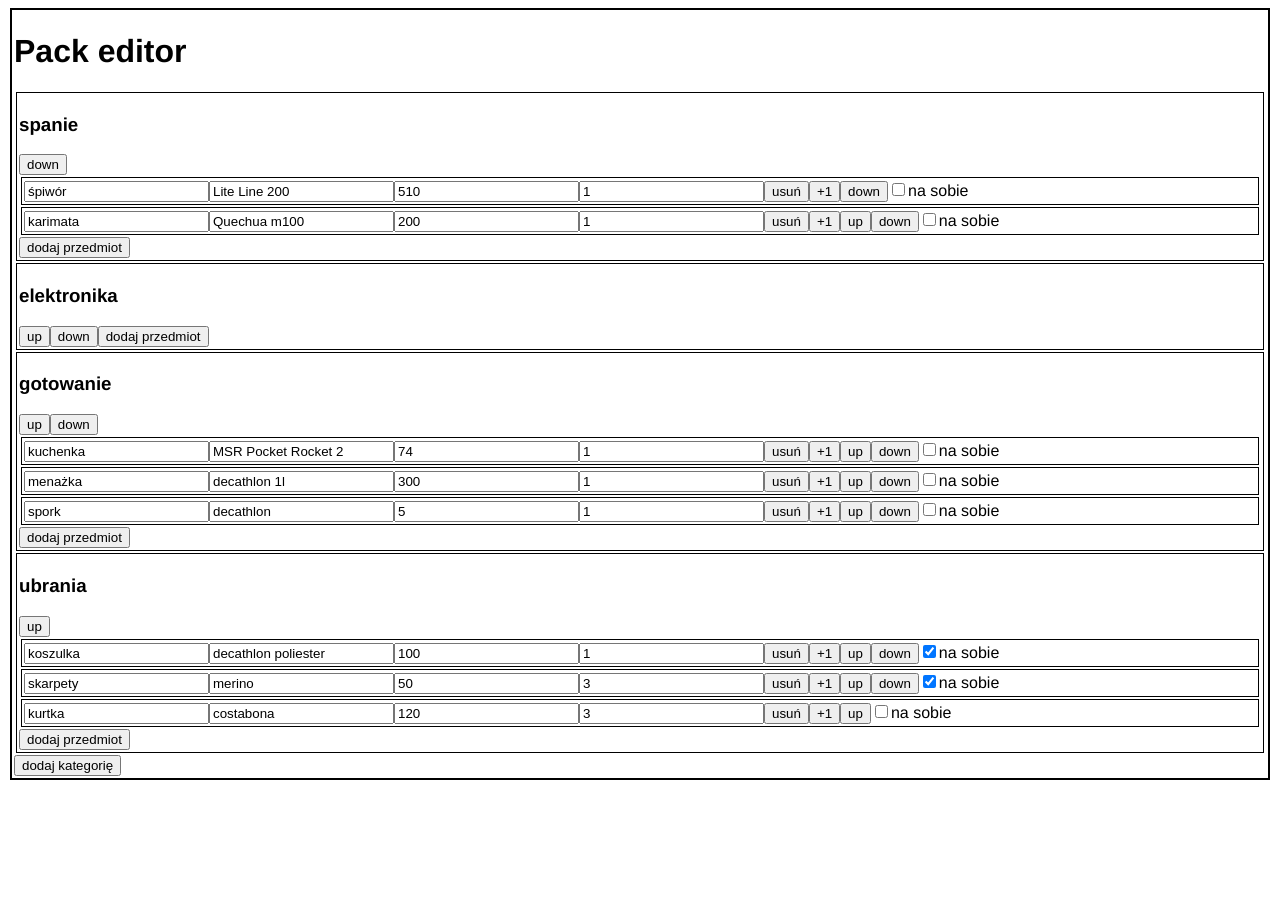
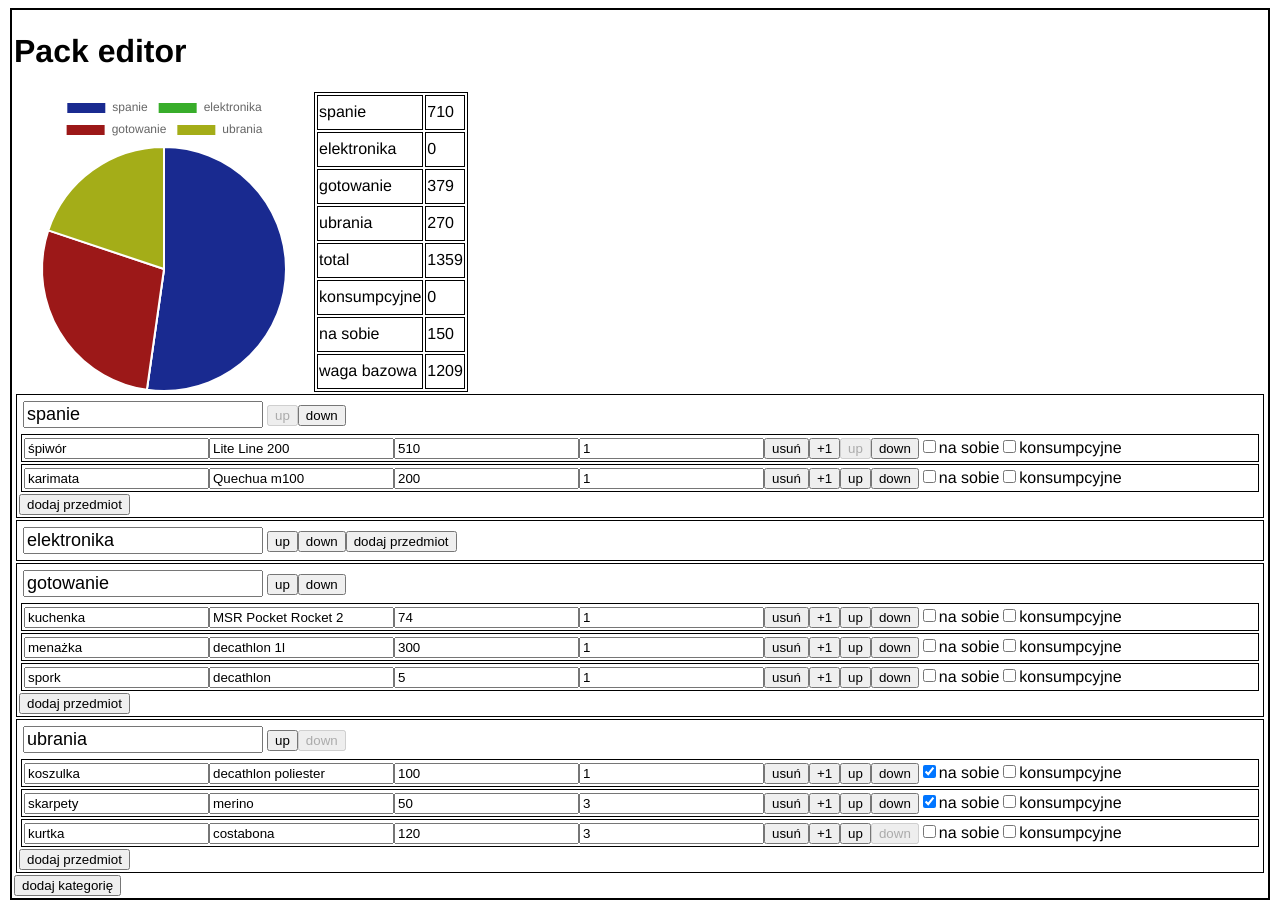
Before and after one commit to katek1094/hikegear_frontend, a Vue app: page / in a window 1280 px wide. Before the commit the page ends 800 px from the top, so only its background shows below. Built offline with nearby package versions, Linux system fonts and the light colour scheme.

Commit message:
more new features

```diff
--- a/package.json
+++ b/package.json
@@ -8,6 +8,7 @@
     "lint": "vue-cli-service lint"
   },
   "dependencies": {
+    "chart.js": "^2.9.4",
     "core-js": "^3.6.5",
     "vue": "^3.0.5",
     "vue-router": "^4.0.3",
--- a/src/components/Category.vue
+++ b/src/components/Category.vue
@@ -1,9 +1,10 @@
 <template>
   <div class="category">
-    <h3>{{category.name}}</h3>
-    <button v-if="!category.cant_move_up" type="button" @click="up">up</button>
-    <button v-if="!category.cant_move_down" type="button" @click="down">down</button>
-    <Item v-for="item in category.items" :key="item" :item="item"/>
+    <input class="category_name" type="text" :value="category.name" placeholder="category name" @input="changeName">
+<!--    TODO: add description-->
+    <button :disabled="category.cant_move_up" type="button" @click="up">up</button>
+    <button :disabled="category.cant_move_down" type="button" @click="down">down</button>
+    <Item v-for="item in category.items" :key="item.id" :item="item"/>
     <button type="button" @click="addItem">dodaj przedmiot</button>
   </div>
 </template>
@@ -25,6 +26,9 @@
     },
     addItem() {
       this.$store.dispatch('editor/addItem', this.category.id)
+    },
+    changeName(e) {
+      this.$store.commit('editor/renameCategory', {id: this.category.id, name: e.target.value})
     }
   }
 }
@@ -36,4 +40,8 @@
   padding: 2px;
   margin: 2px;
 }
+.category_name {
+  font-size: 18px;
+  margin: 4px;
+}
 </style>
--- /dev/null
+++ b/src/components/Chart.vue
@@ -0,0 +1,61 @@
+<template>
+  <div class="canvas__wrapper">
+    <canvas id="summary-chart"></canvas>
+  </div>
+</template>
+
+<script>
+import Chart from 'chart.js';
+export default {
+  name: "Chart",
+  props: {
+    data_array: Array,
+    data_labels: Array
+  },
+  data() {
+    return {
+      chart: {},
+      chart_data: {
+        datasets: [{
+          data: this.data_array,
+          backgroundColor: ['rgb(25,42,144)', 'rgb(56,173,42)', 'rgba(156,24,24)', 'rgb(164,173,24)']
+        }],
+        labels: this.data_labels
+      },
+      chart_options: {
+          responsive: true,
+          maintainAspectRatio: false
+      }
+    }
+  },
+  methods: {
+    createChart() {
+      this.chart =  new Chart(document.getElementById('summary-chart'), {
+        type: 'pie',
+        data: this.chart_data,
+        options: this.chart_options,
+      });
+    },
+    updateChart() {
+      this.chart.data.datasets[0].data = this.data_array
+      this.chart.data.labels = this.data_labels
+      this.chart.update()
+    }
+  },
+  watch: {
+    data_array: function () {
+      this.updateChart()
+    }
+  },
+  mounted() {
+    this.createChart()
+  }
+}
+</script>
+
+<style scoped>
+.canvas__wrapper {
+  height: 300px;
+  width: 300px;
+}
+</style>
--- a/src/components/Editor.vue
+++ b/src/components/Editor.vue
@@ -1,6 +1,7 @@
 <template>
   <div class="editor">
     <h1>Pack editor</h1>
+    <Summary/>
     <Category v-for="category in packlist" :key="category" :category="category"/>
     <button type="button" @click="addCategory">dodaj kategorię</button>
   </div>
@@ -8,14 +9,10 @@
 
 <script>
 import Category from "@/components/Category";
+import Summary from "@/components/Summary";
 export default {
   name: "Editor",
-  components: {Category},
-  data() {
-    return {
-
-    }
-  },
+  components: {Summary, Category},
   computed: {
     packlist() {
       return this.$store.getters['editor/organized_list']
--- a/src/components/Item.vue
+++ b/src/components/Item.vue
@@ -1,17 +1,20 @@
 <template>
   <div class="item">
-    <input type="text" v-model="item_data.name">
-    <input type="text" v-model="item_data.description">
-    <input type="text" v-model="item_data.weight">
-    <input type="text" v-model="item_data.quantity">
+    <input type="text" :value="item.name" placeholder="name" @input="changeName">
+    <input type="text" :value="item.description" placeholder="description" @input="changeDescription">
+    <input type="number" :value="item.weight" @blur="changeWeight">
+    <input type="number" :value="item.quantity">
     <button type="button">usuń</button>
     <button type="button">+1</button>
-    <button v-if="!item_data.cant_move_up" type="button" @click="up">up</button>
-    <button v-if="!item_data.cant_move_down" type="button" @click="down">down</button>
-    <input type="checkbox" :id="'worn-' + item_data.id" :checked="item_data.worn" @click="check">
-    <label :for="'worn-' + item_data.id">na sobie</label>
+    <button :disabled="item.cant_move_up" type="button" @click="up">up</button>
+    <button :disabled="item.cant_move_down" type="button" @click="down">down</button>
+    <input type="checkbox" :id="'worn-' + item.id" :checked="item.worn" ref="worn_checkbox" @click="markAsWorn">
+    <label :for="'worn-' + item.id">na sobie</label>
+    <input type="checkbox" :id="'consumable-' + item.id" :checked="item.consumable"  ref="consumable_checkbox" @click="markAsConsumable">
+    <label :for="'consumable-' + item.id">konsumpcyjne</label>
+<!--    TODO: restrict checking only one checbox-->
   </div>
-</template>
+</template>q
 
 <script>
 export default {
@@ -19,24 +22,29 @@
   props: {
     item: Object
   },
-  data() {
-    return {
-      item_data: this.item
-    }
-  },
   methods: {
     up() {
-      this.$store.dispatch('editor/moveUp', this.item_data.id)
+      this.$store.dispatch('editor/moveUp', this.item.id)
     },
     down() {
-      this.$store.dispatch('editor/moveDown', this.item_data.id)
+      this.$store.dispatch('editor/moveDown', this.item.id)
     },
-    check() {
-      this.$store.commit('editor/markAsWorn', this.item_data.id)
-    }
-
+    markAsWorn() {
+      this.$store.commit('editor/markAsWorn', this.item.id)
+    },
+    markAsConsumable() {
+      this.$store.commit('editor/markAsConsumable', this.item.id)
+    },
+    changeName(e) {
+      this.$store.commit('editor/renameItem', {id: this.item.id, name: e.target.value})
+    },
+    changeDescription(e) {
+      this.$store.commit('editor/changeItemDescription', {id: this.item.id, description: e.target.value})
+    },
+    changeWeight(e) {
+      this.$store.commit('editor/changeItemWeight', {id: this.item.id, weight: e.target.value})
+    },
   }
-
 }
 </script>
 
--- a/src/components/Summary.vue
+++ b/src/components/Summary.vue
@@ -1,15 +1,39 @@
 <template>
-  <div>
-
+  <div class="summary__wrapper">
+    <Chart :data_array="summary_data.data" :data_labels="summary_data.labels"/>
+    <table class="summary__table">
+      <tr v-for="(data, index) in summary_data.data" :key="data">
+        <td>{{summary_data.labels[index]}}</td><td>{{data}}</td>
+      </tr>
+      <tr><td>total</td><td>{{summary_data.total_weight}}</td></tr>
+      <tr><td>konsumpcyjne</td><td>{{summary_data.consumable_weight}}</td></tr>
+      <tr><td>na sobie</td><td>{{summary_data.worn_weight}}</td></tr>
+      <tr><td>waga bazowa</td><td>{{summary_data.base_weight}}</td></tr>
+    </table>
   </div>
 </template>
 
 <script>
+import Chart from "@/components/Chart";
 export default {
-  name: "Summary"
+  name: "Summary",
+  components: {Chart},
+  computed: {
+    summary_data() {
+      return this.$store.getters['editor/summary_data']
+    }
+  },
 }
 </script>
 
 <style scoped>
-
+.summary__wrapper {
+  display: flex;
+}
+.summary__table {
+  border: 1px solid black;
+}
+.summary__table td {
+  border: 1px solid black;
+}
 </style>
--- a/src/store/editor/getters.js
+++ b/src/store/editor/getters.js
@@ -1,4 +1,33 @@
 export default {
+    summary_data(state) {
+        let list = state.list
+        let data = []
+        let labels = []
+        let total_weight = 0
+        let consumable_weight = 0
+        let worn_weight = 0
+        for (let i = 0; i < list.length; i++) {
+            let dt = list[i]
+            if (dt.type === 'category') {
+                data.push(0)
+                labels.push(dt.name)
+            }
+            else {
+                data[data.length - 1] += parseInt(dt.weight)
+                total_weight += parseInt(dt.weight)
+                if (dt.consumable) {consumable_weight += parseInt(dt.weight)}
+                if (dt.worn) {worn_weight += parseInt(dt.weight)}
+            }
+        }
+        return {
+            data,
+            labels,
+            total_weight,
+            consumable_weight,
+            worn_weight,
+            base_weight: total_weight - consumable_weight - worn_weight
+        }
+    },
     organized_list: state => {
         let list = state.list
         let results = []
@@ -19,18 +48,12 @@
             }
         }
         results[0].cant_move_up = true
-        for (let i = 0; i < results.length; i++) {
-            if (results[i].items.length !== 0) {
-                results[i].items[0].cant_move_up = true
-                break
-            }
+        if (results[0].items.length !== 0) {
+            results[0].items[0].cant_move_up = true
         }
         results[results.length - 1].cant_move_down = true
-        for (let i = results.length - 1; i >= 0; i--) {
-            if (results[i].items.length !== 0) {
-                results[i].items[results[i].items.length - 1].cant_move_down = true
-                break
-            }
+        if (results[results.length - 1].items.length !== 0) {
+            results[results.length - 1].items[results[results.length - 1].items.length - 1].cant_move_down = true
         }
         return results
     }
--- a/src/store/editor/index.js
+++ b/src/store/editor/index.js
@@ -23,7 +23,8 @@
                     description: 'Lite Line 200',
                     weight: '510',
                     quantity: 1,
-                    worn: false
+                    worn: false,
+                    consumable: false,
                 },
                 {
                     type: 'item',
@@ -31,7 +32,8 @@
                     description: 'Quechua m100',
                     weight: '200',
                     quantity: 1,
-                    worn: false
+                    worn: false,
+                    consumable: false,
                 },
                 {
                     type: 'category',
@@ -49,7 +51,8 @@
                     description: 'MSR Pocket Rocket 2',
                     weight: '74',
                     quantity: 1,
-                    worn: false
+                    worn: false,
+                    consumable: false,
                 },
                 {
                     type: 'item',
@@ -57,7 +60,8 @@
                     description: 'decathlon 1l',
                     weight: '300',
                     quantity: 1,
-                    worn: false
+                    worn: false,
+                    consumable: false,
                 },
                 {
                     type: 'item',
@@ -65,7 +69,8 @@
                     description: 'decathlon',
                     weight: '5',
                     quantity: 1,
-                    worn: false
+                    worn: false,
+                    consumable: false,
                 },
                 {
                     type: 'category',
@@ -78,7 +83,8 @@
                     description: 'decathlon poliester',
                     weight: '100',
                     quantity: 1,
-                    worn: true
+                    worn: true,
+                    consumable: false,
                 },
                 {
                     type: 'item',
@@ -86,7 +92,8 @@
                     description: 'merino',
                     weight: '50',
                     quantity: 3,
-                    worn: true
+                    worn: true,
+                    consumable: false,
                 },
                 {
                     type: 'item',
@@ -94,7 +101,8 @@
                     description: 'costabona',
                     weight: '120',
                     quantity: 3,
-                    worn: false
+                    worn: false,
+                    consumable: false,
                 }
             ]
         }
--- a/src/store/editor/mutations.js
+++ b/src/store/editor/mutations.js
@@ -1,4 +1,16 @@
 export default {
+    changeItemWeight(state, payload) {
+        state.list[payload.id].weight = payload.weight
+    },
+    changeItemDescription(state, payload) {
+        state.list[payload.id].description = payload.description
+    },
+    renameItem(state, payload) {
+        state.list[payload.id].name = payload.name
+    },
+    renameCategory(state, payload) {
+        state.list[payload.id].name = payload.name
+    },
     createEmptyCategory(state) {
         state.list.push({
             type: 'category',
@@ -19,6 +31,9 @@
     },
     markAsWorn(state, id) {
         state.list[id].worn = !state.list[id].worn
+    },
+    markAsConsumable(state, id) {
+        state.list[id].consumable = !state.list[id].consumable
     },
     move(state, payload) {
         let direction = payload.direction
```
Also changed, not shown: 1 other file (tests, documents, lock files or other folders).
